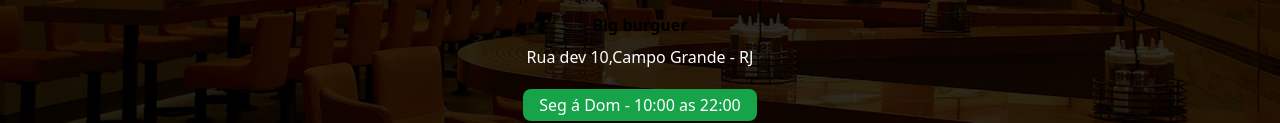
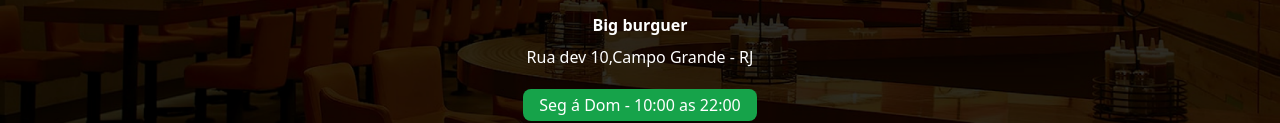
Before and after one commit to yurizinnsx/Big-Burger, a website: page index.html in a window 1280 px wide. Shown: the part 215-338 px from the top of the page. Drawn offline with Linux system fonts and the light colour scheme.

```diff
--- a/index.html
+++ b/index.html
@@ -16,7 +16,7 @@
            alt="Logo Devburguer"
           class="w-32 h-32 rounded-full shadow-lg hover:scale-110 duratiom-200">
 
-      <h1 class="text 3xl mt-4 mb-2 font-bold text-gray-600  ">Big burguer </h1>
+      <h1 class="text 3xl mt-4 mb-2 font-bold text-white">Big burguer </h1>
 
       <span class="text-white font-medium">Rua dev 10,Campo Grande - RJ</span>
 
```
